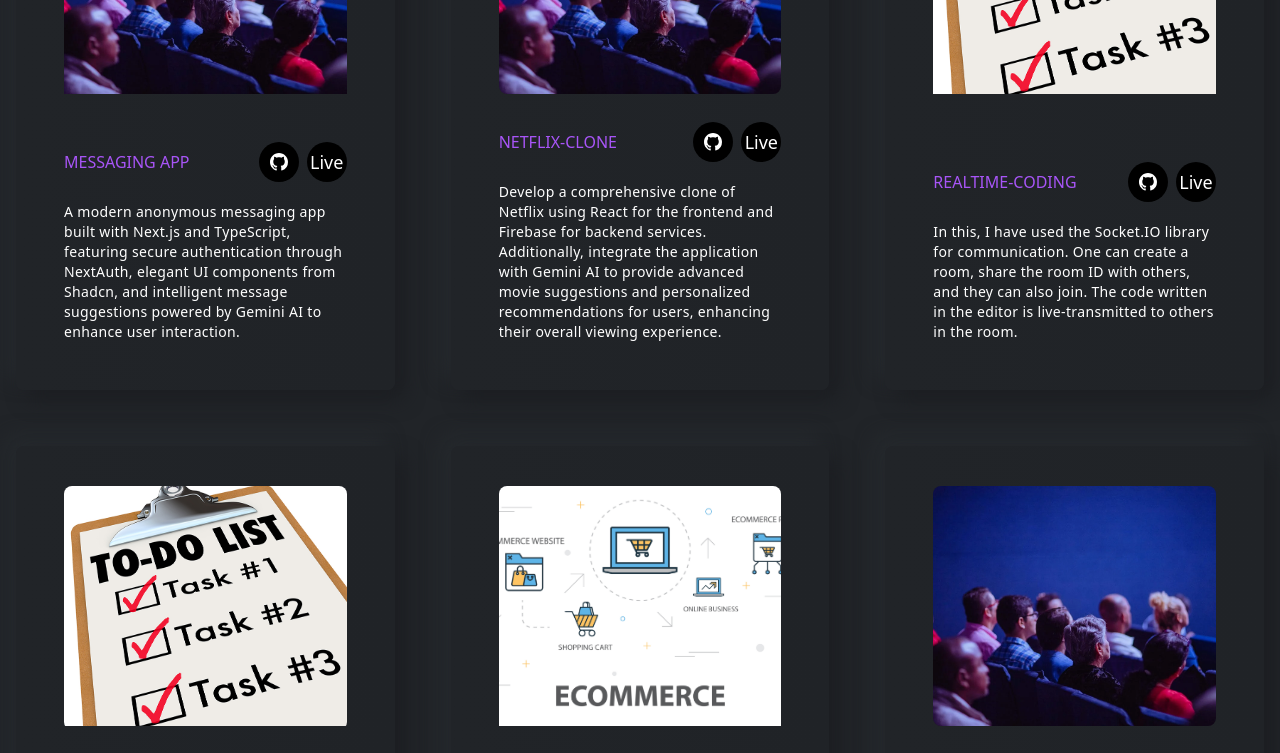
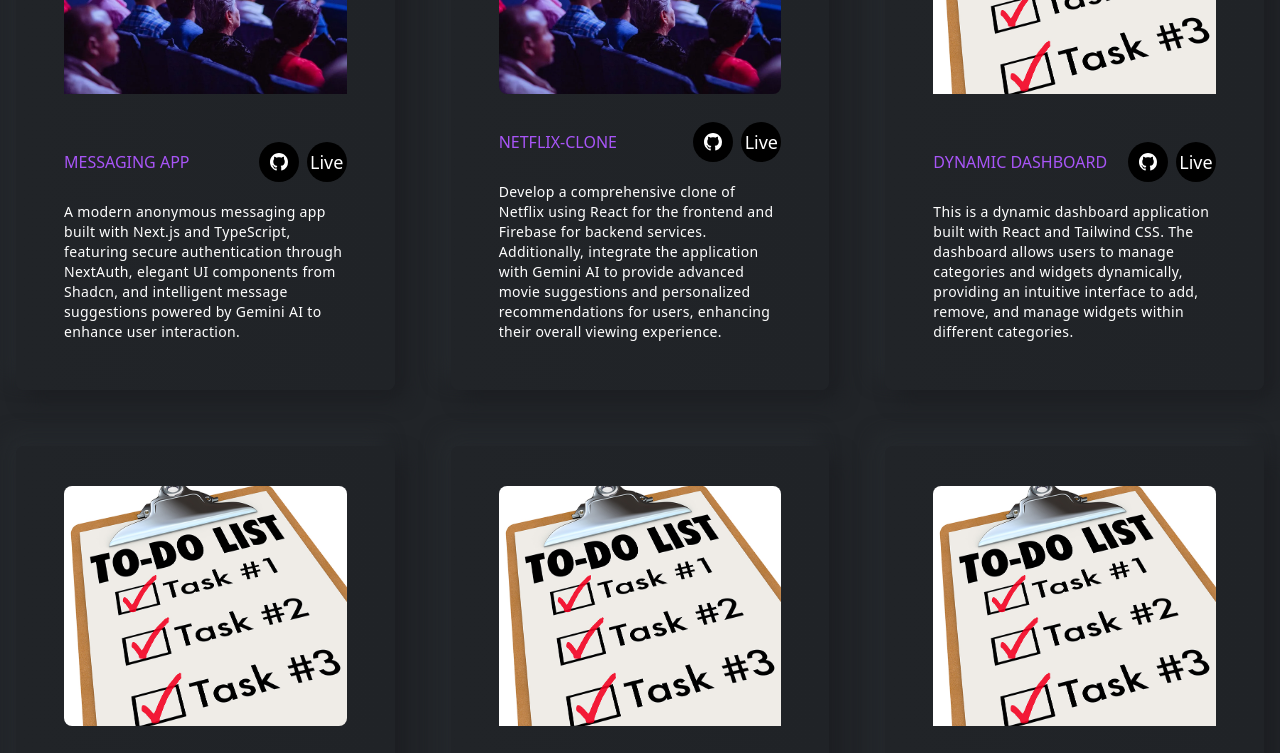
Before and after one commit to ksb44/Portfolio, a React (Create React App) app: page / in a window 1280 px wide. Shown: the part 1700-2453 px from the top of the page. Built offline with nearby package versions, Linux system fonts and the light colour scheme.

Commit message:
Update Projects.js

```diff
--- a/src/components/projects/Projects.js
+++ b/src/components/projects/Projects.js
@@ -13,14 +13,29 @@ const Projects = () => {
   const link7 = "https://github.com/ksb44/realtime-coding";
   const link8 = "https://github.com/ksb44/design-frontend";
   const link9 = "https://github.com/ksb44/messaging-app";
-  const web1="https://i-notebook-u78v.vercel.app/login";
-  const web2="https://ecommerce-next-x3mg.onrender.com";
-  const web4="https://movie-watchlist-kd.netlify.app";
-  const web5="https://fastidious-paletas-aa7140.netlify.app";
-  const web6="https://netflix-clone-phi-silk.vercel.app";
-  const web7="https://room-coding.netlify.app";
-  const web8="https://edunova-design.netlify.app";
-  const web9="https://messaging-app-sigma-ebon.vercel.app";
+  const link10 = "https://github.com/ksb44/dynamic-dashboard-widget-manager"
+  const link11 = "https://github.com/ksb44/grid-view"
+  const link12 = "https://github.com/ksb44/Task-scheduler"
+  const link13 = "https://github.com/ksb44/news-web-frontend"
+  const link14 = "https://github.com/ksb44/task-manager"
+  const link15 = "https://github.com/ksb44/college-mangement-simple"
+
+  const web1 ="https://i-notebook-u78v.vercel.app/login";
+  const web2 ="https://ecommerce-next-x3mg.onrender.com";
+  const web4 ="https://movie-watchlist-kd.netlify.app";
+  const web5 ="https://fastidious-paletas-aa7140.netlify.app";
+  const web6 ="https://netflix-clone-phi-silk.vercel.app";
+  const web7 ="https://room-coding.netlify.app";
+  const web8 ="https://edunova-design.netlify.app";
+  const web9  ="https://messaging-app-sigma-ebon.vercel.app";
+  const web10 ="https://famous-blini-05ae67.netlify.app"
+  const web11 ="https://storied-squirrel-573aca.netlify.app"
+  const web12 ="https://task-scheduler-pearl-phi.vercel.app"
+  const web13 ="https://acowale-project.web.app"
+  const web14 ="https://famous-sunflower-7ac9ed.netlify.app"
+  const web15 ="https://college-mangement-simple.vercel.app"
+
+
   return (
     <section
       id="projects"
@@ -47,6 +62,48 @@ const Projects = () => {
           src={projectFour}
           link={link6}
           web={web6}
+        />
+            <ProjectsCard
+          title="Dynamic Dashboard"
+          des="This is a dynamic dashboard application built with React and Tailwind CSS. The dashboard allows users to manage categories and widgets dynamically, providing an intuitive interface to add, remove, and manage widgets within different categories."
+          src={projectOne}
+          link={link10}
+          web={web10}
+        />
+            <ProjectsCard
+          title="Grid-view"
+          des="This project includes a horizontal hamburger menu with single-level sub-menus, and a main content area that shows data in both grid and tile views. Each tile features options for editing, flagging, or deleting, and clicking a tile reveals detailed information in an expanded view or pop-up. The data is dynamically fetched using a public API."
+          src={projectOne}
+          link={link11}
+          web={web11}
+        />
+            <ProjectsCard
+          title="Event-Scheduler"
+          des="This project features an event scheduler with customizable recurrence patterns, allowing events to repeat daily, monthly, or yearly. Users can select start and end dates, and the scheduler will display all relevant event dates within the specified range."
+          src={projectOne}
+          link={link12}
+          web={web12}
+        />
+            <ProjectsCard
+          title="News-app"
+          des="Build a news app using the gnews.io API to fetch and display articles. Design a responsive, user-friendly interface for mobile, tablet, and desktop views. Deploy the app on Firebase and share your project link and repository along with a brief development overview."
+          src={projectOne}
+          link={link13}
+          web={web13}
+        />
+              <ProjectsCard
+          title="Task-Manager"
+          des="This task management application allows users to create, edit, and delete tasks. Users can mark tasks as completed or incomplete, and apply filters based on task status and priority. The app also features pagination to manage and view tasks efficiently."
+          src={projectOne}
+          link={link14}
+          web={web14}
+        />
+              <ProjectsCard
+          title="College-Management"
+          des="The College Management System, built with Next.js, enables users to select their role (either User or Admin) during signup and login. Admins have access to advanced features, including database interactions and record creation, while regular users have limited access. The system ensures role-based feature availability for effective management and usability."
+          src={projectOne}
+          link={link15}
+          web={web15}
         />
 
           <ProjectsCard
```
